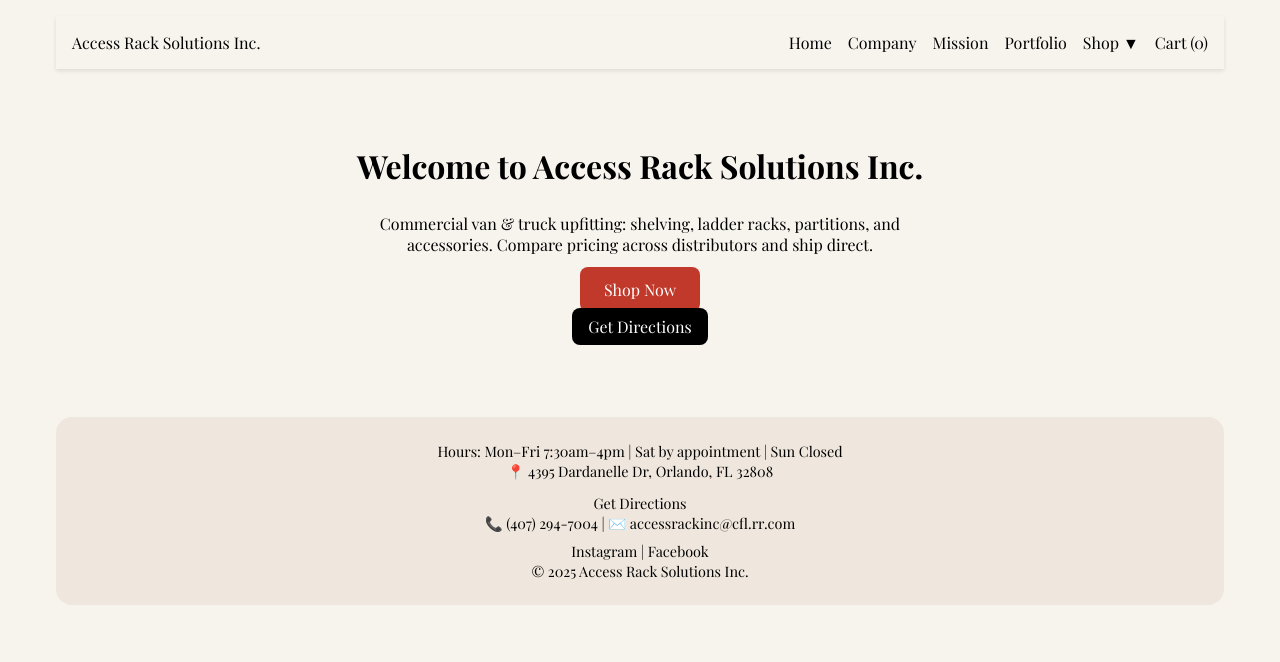
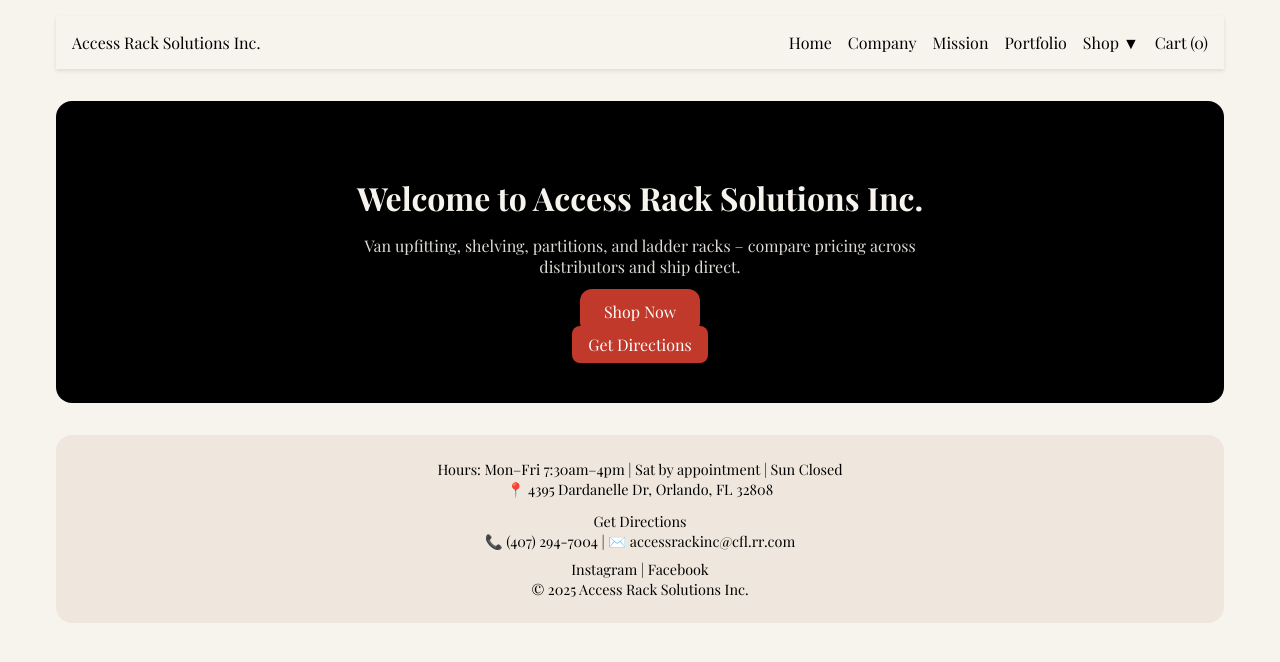
Before and after one commit to dev-verde1071/website, a Next.js app: page / in a window 1280 px wide. Shown: the top 662 px of the page. Built offline with nearby package versions, Linux system fonts and the light colour scheme.

Commit message:
Update page.js

```diff
--- a/app/page.js
+++ b/app/page.js
@@ -1,40 +1,33 @@
+"use client";
+import { useContext } from "react";
+import { CartContext } from "@/components/CartContext";
+import ProductCard from "@/components/ProductCard";
+
 export default function HomePage() {
+  const { addToCart } = useContext(CartContext);
+
   return (
-    <section style={{ textAlign: "center", padding: "3rem" }}>
-      <h1 style={{ fontSize: "2rem", fontWeight: "bold" }}>
+    <main style={{ marginTop: "2rem" }}>
+      <section style={{ background: "#000", color: "#F7F3ED", padding: "3rem", borderRadius: "1rem", textAlign: "center" }}>
+        <h1 style={{ fontSize: "2rem", fontWeight: "bold", marginBottom: "1rem" }}>
           Welcome to Access Rack Solutions Inc.
         </h1>
-      <p style={{ margin: "1rem auto", maxWidth: "600px" }}>
-        Commercial van & truck upfitting: shelving, ladder racks, partitions,
-        and accessories. Compare pricing across distributors and ship direct.
+        <p style={{ maxWidth: "600px", margin: "0 auto", opacity: 0.9 }}>
+          Van upfitting, shelving, partitions, and ladder racks – compare pricing across distributors and ship direct.
         </p>
         <div style={{ marginTop: "1.5rem" }}>
-        <a
-          href="/shop"
-          style={{
-            background: "#C0392B",
-            color: "#fff",
-            padding: "0.75rem 1.5rem",
-            borderRadius: "0.5rem"
-          }}
-        >
+          <a href="/shop" style={{ background: "#C0392B", color: "#fff", borderRadius: "0.75rem", padding: "0.75rem 1.5rem" }}>
             Shop Now
           </a>
         </div>
-      <div style={{ marginTop: "1rem" }}>
-        <a
-          href="https://www.google.com/maps/dir/?api=1&destination=4395+Dardanelle+Dr,+Orlando,+FL+32808"
+        <div style={{ marginTop: "0.75rem" }}>
+          <a href="https://www.google.com/maps/dir/?api=1&destination=4395+Dardanelle+Dr,+Orlando,+FL+32808"
              target="_blank"
-          style={{
-            background: "#000",
-            color: "#fff",
-            padding: "0.5rem 1rem",
-            borderRadius: "0.5rem"
-          }}
-        >
+             style={{ background: "#C0392B", color: "#fff", borderRadius: "0.5rem", padding: "0.5rem 1rem" }}>
             Get Directions
           </a>
         </div>
       </section>
+    </main>
   );
 }
```
Lines whose indentation alone changed are shown as unchanged.
